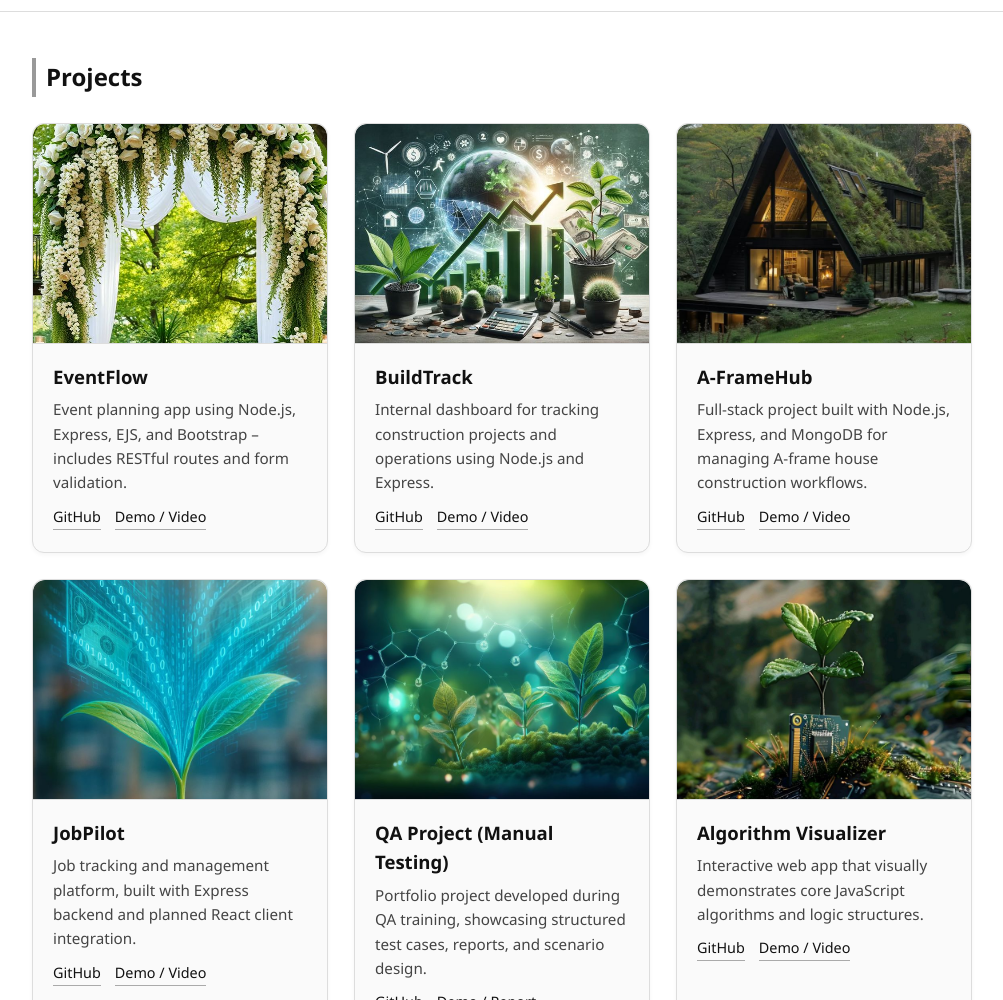
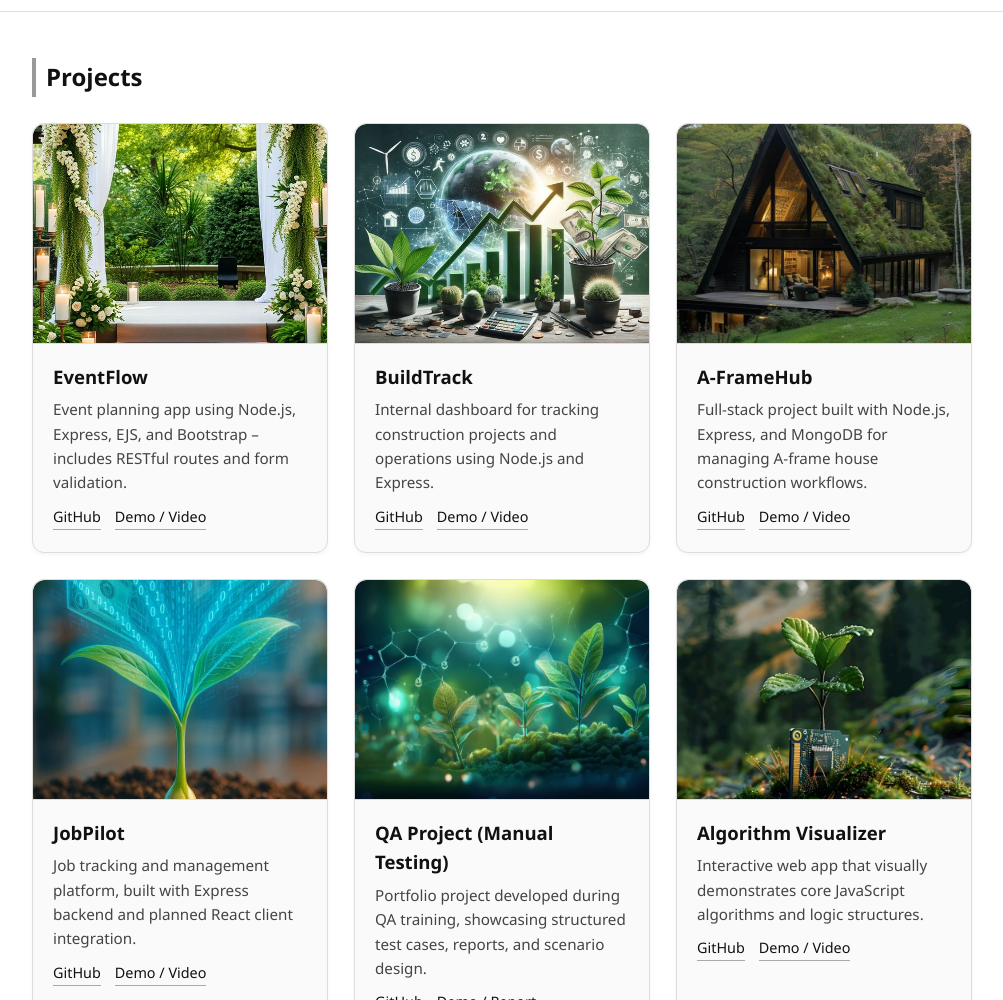
Before and after one commit to AndreiGabriel1/AndreiGabriel1.github.io, a plain HTML site: page index.html in a window 1280 px wide. Shown: the part 180-1180 px from the top of the page, without its empty margins (138-1141 px from the left). Drawn offline with Linux system fonts and the light colour scheme.

Commit message:
Adjusted object-position for zoom-out fine-tuning

```diff
--- a/index.html
+++ b/index.html
@@ -18,10 +18,9 @@
     .card:hover{transform:translateY(-4px);box-shadow:0 2px 10px rgba(0,0,0,.08)}
     .thumb{width:100%;height:220px;object-fit:cover;object-position:center 45%;display:block;border-bottom:1px solid #ddd;border-top-left-radius:12px;border-top-right-radius:12px;background:#f3f3f3;transition:opacity .3s ease,transform .3s ease}
     .card:hover .thumb{opacity:.96;transform:scale(1.02)}
-    /* Ajustări individuale (mutăm „fereastra” ca să nu pară tăiate) */
-    .thumb.eventflow{object-position:center 30%;}
-    .thumb.jobpilot{object-position:center 40%;}
-    .thumb.algorithm{object-position:center 55%;}
+    .thumb.eventflow{object-position:center 80%;}
+    .thumb.jobpilot{object-position:center 65%;}
+    .thumb.algorithm{object-position:center 50%;}
     .card-content{padding:18px 20px 22px}
     .card-content h3{margin:0 0 6px;font-size:1.16rem}
     .card-content p{margin:0;color:#444;font-size:.95rem}
@@ -29,7 +28,7 @@
     .links a{color:#111;text-decoration:none;font-size:.9rem;border-bottom:1px solid #aaa;padding-bottom:1px}
     .links a:hover{border-bottom:1px solid #000}
     #contact p{margin:.25rem 0}
-    @media (max-width:380px){.thumb{height:190px;object-position:center 10%}}
+    @media (max-width:380px){.thumb{height:190px;object-position:center 80%}}
   </style>
 </head>
 <body>
```
